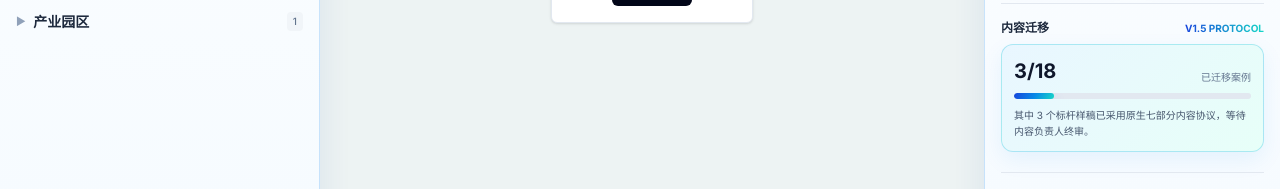
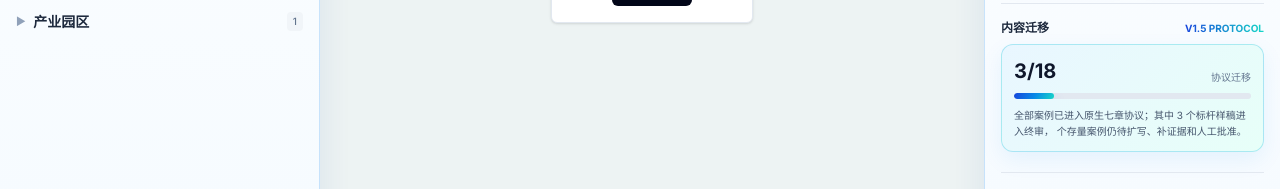
Before and after one commit to webowen/digitalx-casebase, a Next.js app: page / in a window 1280 px wide. Shown: the part 604-793 px from the top of the page. Built offline with nearby package versions, Linux system fonts and the light colour scheme; no server answers.

Commit message:
更新 app/workbench/page.tsx（V1.5.0-alpha.5）

```diff
--- a/app/workbench/page.tsx
+++ b/app/workbench/page.tsx
@@ -352,7 +352,14 @@ export default function MapWorkbench() {
   ]);
 
   const publishedCases = useMemo(
-    () => [...localCases.filter((item) => item.status === "已发布"), ...staticPublishedCases],
+    () => {
+      const localPublished = localCases.filter((item) => item.status === "已发布");
+      const localIds = new Set(localPublished.map((item) => item.id));
+      return [
+        ...localPublished,
+        ...staticPublishedCases.filter((item) => !localIds.has(item.id)),
+      ];
+    },
     [localCases],
   );
   const migrationSummary = useMemo(
@@ -444,6 +451,7 @@ export default function MapWorkbench() {
         locationConfidence: Number.isFinite(Number(item.locationConfidence))
           ? Number(item.locationConfidence)
           : 0,
+        benchmark: item.contentMigration?.benchmark,
       })),
     [mappableVisibleCases],
   );
@@ -461,10 +469,6 @@ export default function MapWorkbench() {
     setDocumentOpen(true);
     setMapLevel("project");
   }, [publishedCases]);
-
-  const openSelectedDocument = useCallback(() => {
-    if (activeSelectedCase) setDocumentOpen(true);
-  }, [activeSelectedCase]);
 
   const selectCity = useCallback((city: string) => {
     if (city === "全部") {
@@ -672,30 +676,6 @@ export default function MapWorkbench() {
             {activeCity !== "全部" ? ` / ${activeCity}` : ""} · {visibleCases.length} 案例
           </div>
 
-          {activeSelectedCase && !documentOpen && (
-            <article className="case-poi-card">
-              <div className="case-poi-symbol" aria-hidden="true">
-                <span />
-              </div>
-              <div className="min-w-0 flex-1">
-                <p>
-                  {activeSelectedCase.category} · {activeSelectedCase.province}
-                  {activeSelectedCase.city}
-                </p>
-                <h2>
-                  {activeSelectedCase.title}
-                  {activeSelectedCase.contentMigration?.benchmark && (
-                    <em>标杆样稿</em>
-                  )}
-                </h2>
-                <span>地图已定位到项目点位；点击地图标记或按钮查看完整案例。</span>
-              </div>
-              <button type="button" onClick={openSelectedDocument}>
-                查看案例
-              </button>
-            </article>
-          )}
-
           {activeSelectedCase && documentOpen && (
             <div className="case-document-layer">
               <button
@@ -796,7 +776,7 @@ export default function MapWorkbench() {
                   <strong className="text-xl text-slate-900">
                     {migrationSummary.migrated}/{migrationSummary.total}
                   </strong>
-                  <span className="text-[10px] text-slate-500">已迁移案例</span>
+                  <span className="text-[10px] text-slate-500">协议迁移</span>
                 </div>
                 <div className="mt-2 h-1.5 overflow-hidden rounded-full bg-slate-200">
                   <span
@@ -811,7 +791,8 @@ export default function MapWorkbench() {
                   />
                 </div>
                 <p className="mt-2 text-[10px] leading-4 text-slate-600">
-                  其中 {migrationSummary.benchmarkDrafts} 个标杆样稿已采用原生七部分内容协议，等待内容负责人终审。
+                  全部案例已进入原生七章协议；其中 {migrationSummary.benchmarkDrafts} 个标杆样稿进入终审，
+                  {migrationSummary.batchMigrated} 个存量案例仍待扩写、补证据和人工批准。
                 </p>
               </div>
             </section>
```
